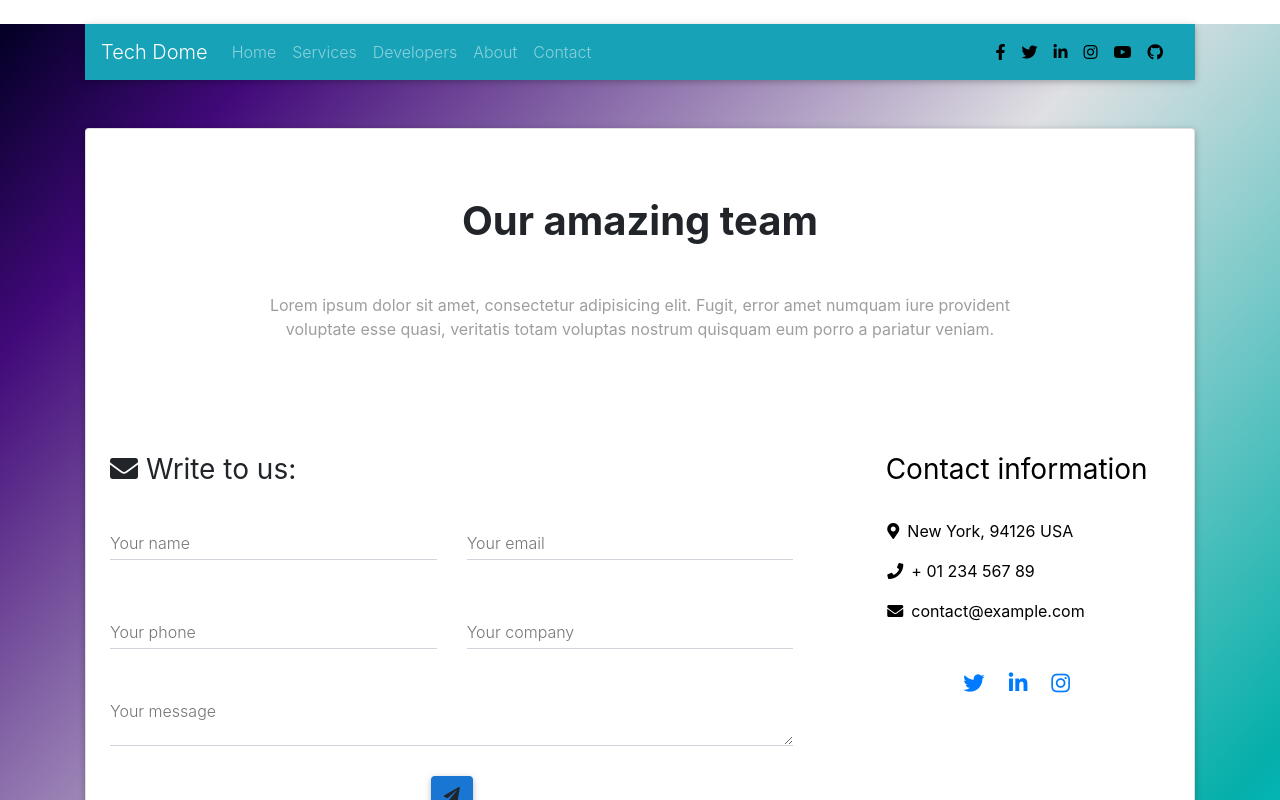
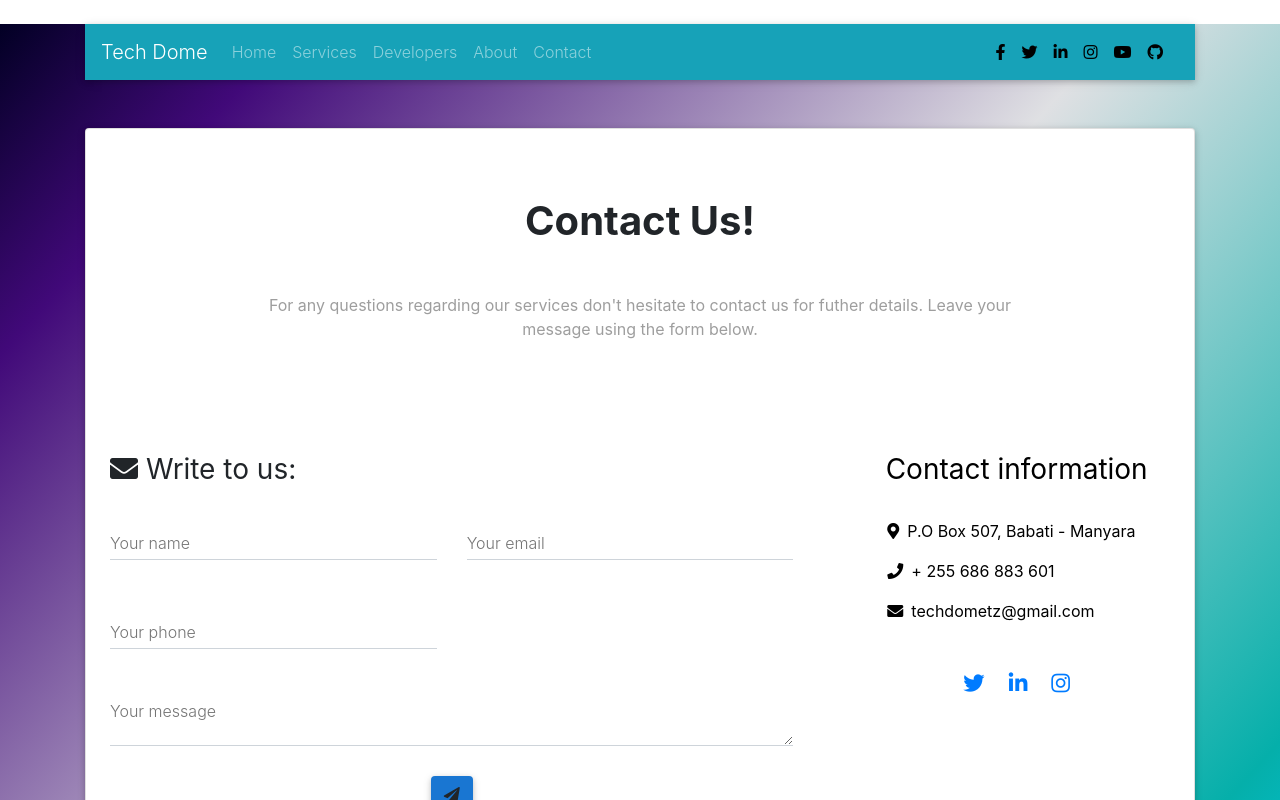
Before and after one commit to mwinamijr/techdometz, a React (Create React App) app: page /contact in a window 1280 px wide. Shown: the top 800 px of the page. Built offline with nearby package versions, Linux system fonts and the light colour scheme.

Commit message:
modified conact page contents

```diff
--- a/src/components/ContactForm.js
+++ b/src/components/ContactForm.js
@@ -6,12 +6,11 @@ const ContactPage = () => {
     <MDBCard className="my-5 px-1 pb-5 text-center">
       <MDBCardBody>
           <h2 className="h1-responsive font-weight-bold my-5">
-            Our amazing team
+            Contact Us!
           </h2>
           <p className="grey-text w-responsive mx-auto mb-5">
-            Lorem ipsum dolor sit amet, consectetur adipisicing elit. Fugit,
-            error amet numquam iure provident voluptate esse quasi, veritatis
-            totam voluptas nostrum quisquam eum porro a pariatur veniam.
+            For any questions regarding our services don't hesitate to contact us for
+            futher details. Leave your message using the form below.
           </p>
         </MDBCardBody>
         <MDBRow>
@@ -51,15 +50,6 @@ const ContactPage = () => {
                     />
                   </div>
                 </MDBCol>
-                <MDBCol md="6">
-                  <div className="md-form mb-0">
-                    <MDBInput
-                      type="text"
-                      id="form-contact-company"
-                      label="Your company"
-                    />
-                  </div>
-                </MDBCol>
               </MDBRow>
               <MDBRow>
                 <MDBCol md="12">
@@ -84,18 +74,18 @@ const ContactPage = () => {
                 <li>
                   <p>
                     <MDBIcon icon="map-marker-alt" className="pr-2" />
-                    New York, 94126 USA
+                    P.O Box 507, Babati - Manyara
                   </p>
                 </li>
                 <li>
                   <p>
-                    <MDBIcon icon="phone" className="pr-2" />+ 01 234 567 89
+                    <MDBIcon icon="phone" className="pr-2" />+ 255 686 883 601
                   </p>
                 </li>
                 <li>
                   <p>
                     <MDBIcon icon="envelope" className="pr-2" />
-                    contact@example.com
+                    techdometz@gmail.com
                   </p>
                 </li>
               </ul>
```
